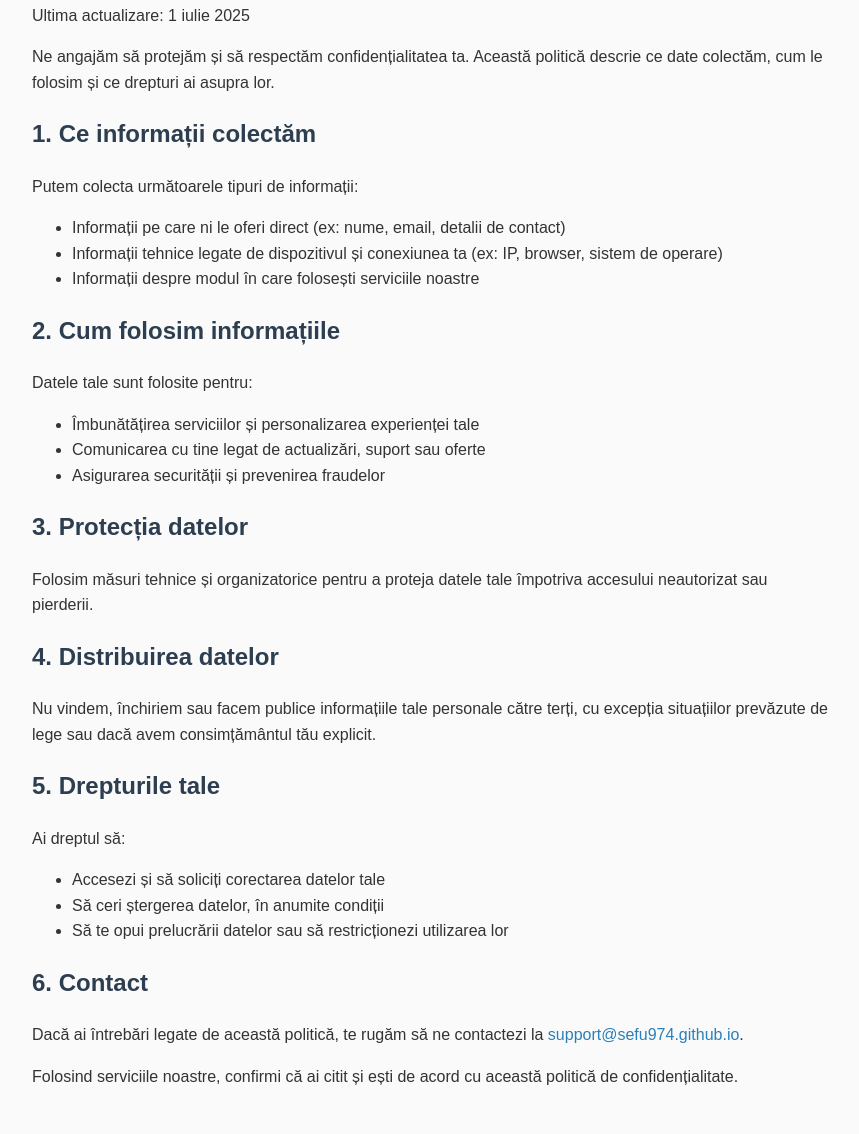
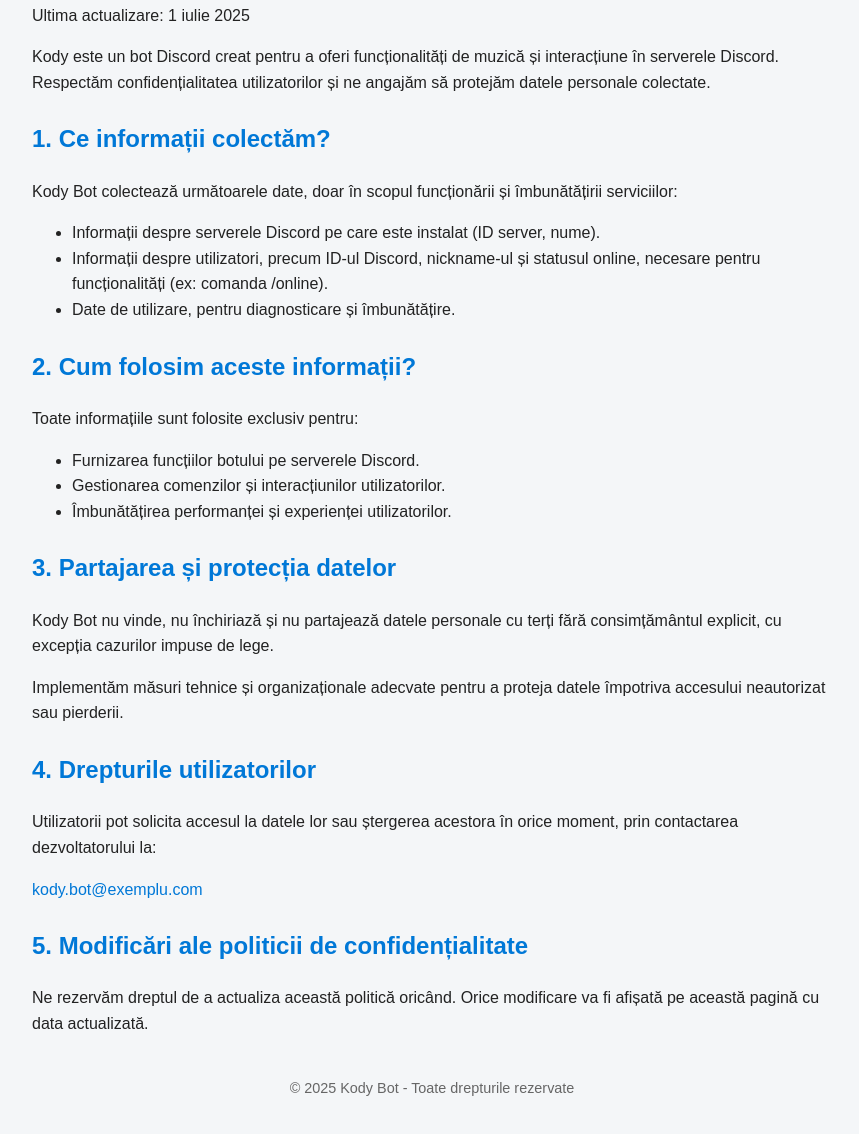
Before and after one commit to sefu974/terms-of.service, a plain HTML site: page privacy-policy.html in a window 1280 px wide. Shown: the part 110-1244 px from the top of the page, without its empty margins (208-1067 px from the left). Drawn offline with Linux system fonts and the light colour scheme.

Commit message:
Update privacy-policy.html

```diff
--- a/privacy-policy.html
+++ b/privacy-policy.html
@@ -3,68 +3,85 @@
 <head>
     <meta charset="UTF-8" />
     <meta name="viewport" content="width=device-width, initial-scale=1" />
-    <title>Politica de confidențialitate</title>
+    <title>Politica de confidențialitate - Kody Bot</title>
     <style>
         body {
             font-family: Arial, sans-serif;
             max-width: 800px;
             margin: 40px auto;
             padding: 0 20px;
+            color: #222;
             line-height: 1.6;
-            color: #333;
-            background-color: #fafafa;
+            background-color: #f4f6f8;
         }
         h1, h2 {
-            color: #2c3e50;
+            color: #0078d7;
         }
         a {
-            color: #2980b9;
+            color: #0078d7;
             text-decoration: none;
         }
         a:hover {
             text-decoration: underline;
         }
+        section {
+            margin-bottom: 25px;
+        }
+        footer {
+            text-align: center;
+            margin-top: 40px;
+            font-size: 0.9em;
+            color: #666;
+        }
     </style>
 </head>
 <body>
-    <h1>Politica de confidențialitate</h1>
-    <p>Ultima actualizare: 1 iulie 2025</p>
+    <h1>Politica de confidențialitate - Kody Bot</h1>
 
-    <p>Ne angajăm să protejăm și să respectăm confidențialitatea ta. Această politică descrie ce date colectăm, cum le folosim și ce drepturi ai asupra lor.</p>
+    <section>
+        <p>Ultima actualizare: 1 iulie 2025</p>
+        <p>Kody este un bot Discord creat pentru a oferi funcționalități de muzică și interacțiune în serverele Discord. Respectăm confidențialitatea utilizatorilor și ne angajăm să protejăm datele personale colectate.</p>
+    </section>
 
-    <h2>1. Ce informații colectăm</h2>
-    <p>Putem colecta următoarele tipuri de informații:</p>
-    <ul>
-        <li>Informații pe care ni le oferi direct (ex: nume, email, detalii de contact)</li>
-        <li>Informații tehnice legate de dispozitivul și conexiunea ta (ex: IP, browser, sistem de operare)</li>
-        <li>Informații despre modul în care folosești serviciile noastre</li>
-    </ul>
+    <section>
+        <h2>1. Ce informații colectăm?</h2>
+        <p>Kody Bot colectează următoarele date, doar în scopul funcționării și îmbunătățirii serviciilor:</p>
+        <ul>
+            <li>Informații despre serverele Discord pe care este instalat (ID server, nume).</li>
+            <li>Informații despre utilizatori, precum ID-ul Discord, nickname-ul și statusul online, necesare pentru funcționalități (ex: comanda /online).</li>
+            <li>Date de utilizare, pentru diagnosticare și îmbunătățire.</li>
+        </ul>
+    </section>
 
-    <h2>2. Cum folosim informațiile</h2>
-    <p>Datele tale sunt folosite pentru:</p>
-    <ul>
-        <li>Îmbunătățirea serviciilor și personalizarea experienței tale</li>
-        <li>Comunicarea cu tine legat de actualizări, suport sau oferte</li>
-        <li>Asigurarea securității și prevenirea fraudelor</li>
-    </ul>
+    <section>
+        <h2>2. Cum folosim aceste informații?</h2>
+        <p>Toate informațiile sunt folosite exclusiv pentru:</p>
+        <ul>
+            <li>Furnizarea funcțiilor botului pe serverele Discord.</li>
+            <li>Gestionarea comenzilor și interacțiunilor utilizatorilor.</li>
+            <li>Îmbunătățirea performanței și experienței utilizatorilor.</li>
+        </ul>
+    </section>
 
-    <h2>3. Protecția datelor</h2>
-    <p>Folosim măsuri tehnice și organizatorice pentru a proteja datele tale împotriva accesului neautorizat sau pierderii.</p>
+    <section>
+        <h2>3. Partajarea și protecția datelor</h2>
+        <p>Kody Bot nu vinde, nu închiriază și nu partajează datele personale cu terți fără consimțământul explicit, cu excepția cazurilor impuse de lege.</p>
+        <p>Implementăm măsuri tehnice și organizaționale adecvate pentru a proteja datele împotriva accesului neautorizat sau pierderii.</p>
+    </section>
 
-    <h2>4. Distribuirea datelor</h2>
-    <p>Nu vindem, închiriem sau facem publice informațiile tale personale către terți, cu excepția situațiilor prevăzute de lege sau dacă avem consimțământul tău explicit.</p>
+    <section>
+        <h2>4. Drepturile utilizatorilor</h2>
+        <p>Utilizatorii pot solicita accesul la datele lor sau ștergerea acestora în orice moment, prin contactarea dezvoltatorului la:</p>
+        <p><a href="mailto:kody.bot@exemplu.com">kody.bot@exemplu.com</a></p>
+    </section>
 
-    <h2>5. Drepturile tale</h2>
-    <p>Ai dreptul să:</p>
-    <ul>
-        <li>Accesezi și să soliciți corectarea datelor tale</li>
-        <li>Să ceri ștergerea datelor, în anumite condiții</li>
-        <li>Să te opui prelucrării datelor sau să restricționezi utilizarea lor</li>
-    </ul>
+    <section>
+        <h2>5. Modificări ale politicii de confidențialitate</h2>
+        <p>Ne rezervăm dreptul de a actualiza această politică oricând. Orice modificare va fi afișată pe această pagină cu data actualizată.</p>
+    </section>
 
-    <h2>6. Contact</h2>
-    <p>Dacă ai întrebări legate de această politică, te rugăm să ne contactezi la <a href="mailto:support@sefu974.github.io">support@sefu974.github.io</a>.</p>
-
-    <p>Folosind serviciile noastre, confirmi că ai citit și ești de acord cu această politică de confidențialitate.</p>
+    <footer>
+        <p>© 2025 Kody Bot - Toate drepturile rezervate</p>
+    </footer>
 </body>
 </html>
```
